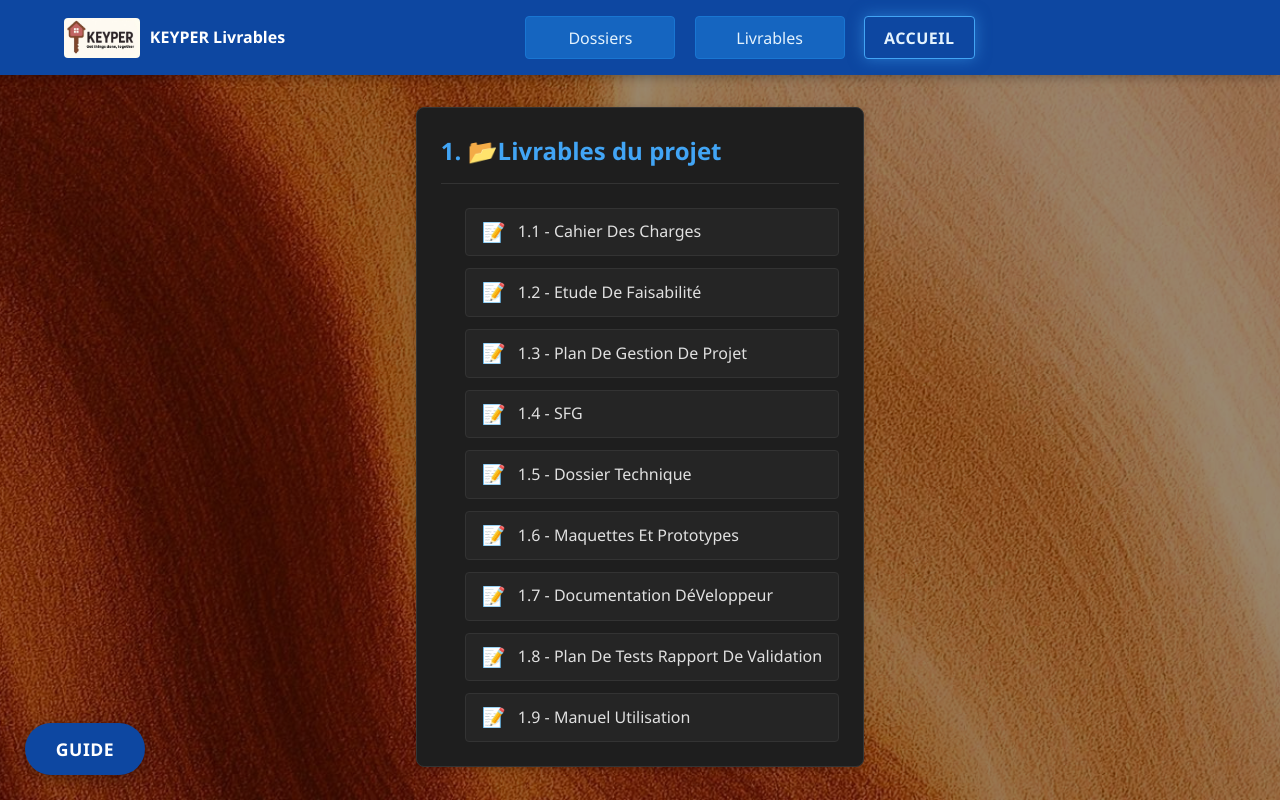
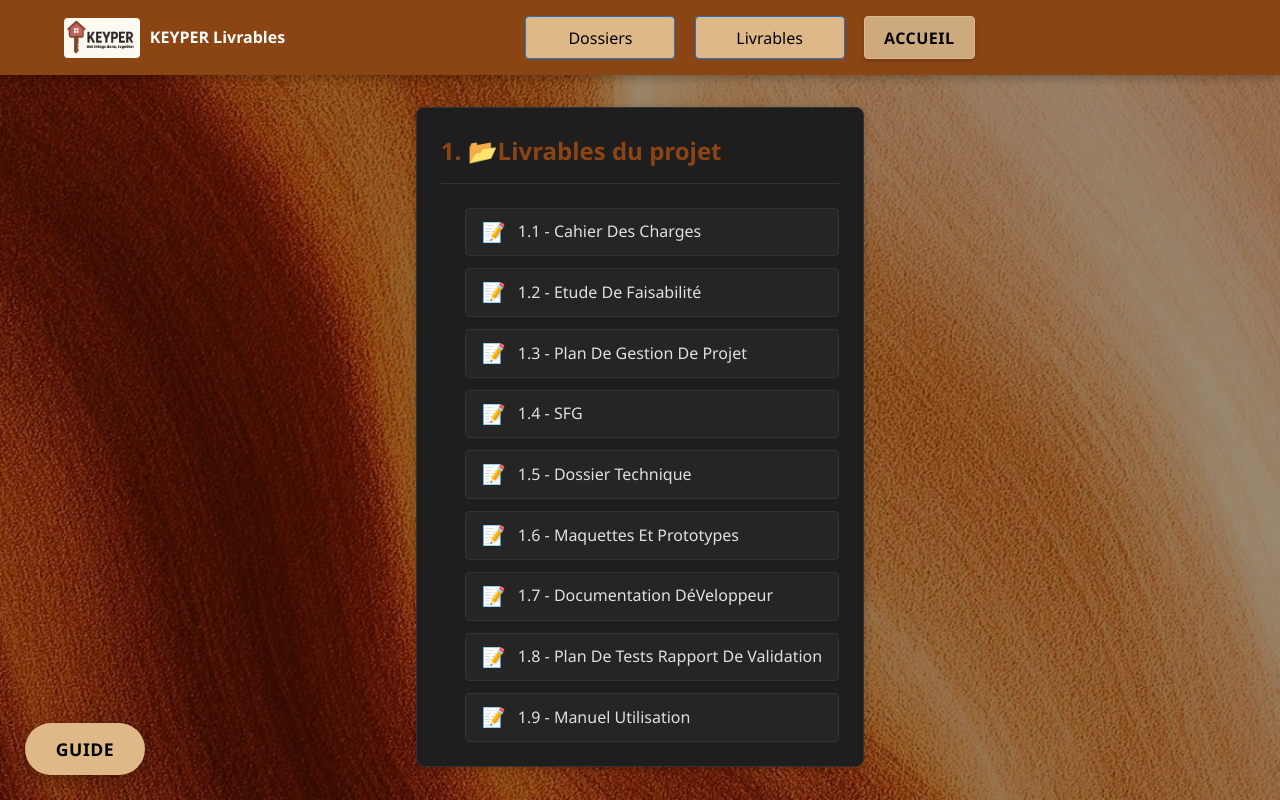
Before and after one commit to fromwonderland/keyper-livrables, a plain HTML site: page index.html in a window 1280 px wide. Drawn offline with Linux system fonts and the light colour scheme.

Commit message:
Add files via upload

```diff
--- a/style.css
+++ b/style.css
@@ -24,13 +24,13 @@ html {
 
 /* Poignée de la barre de défilement */
 ::-webkit-scrollbar-thumb {
-    background: #1e88e5;
+    background: #8B4513;
     border-radius: 6px;
     border: 3px solid #1e1e1e;
 }
 
 ::-webkit-scrollbar-thumb:hover {
-    background: #42a5f5;
+    background: #8B4513;
 }
 
 body {
@@ -44,7 +44,7 @@ body {
     flex-direction: column;
     overflow-y: auto;
     scrollbar-width: thin;
-    scrollbar-color: #1e88e5 rgba(0, 0, 0, 0.5);
+    scrollbar-color: #8B4513 rgba(0, 0, 0, 0.5);
     position: relative;
 }
 
@@ -72,7 +72,7 @@ main {
 
 /* Styles de la barre de navigation */
 .navbar {
-    background-color: #0d47a1;
+    background-color: SaddleBrown;
     color: #ffffff;
     padding: 1rem 2rem;
     box-shadow: 0 2px 10px rgba(0, 0, 0, 0.3);
@@ -309,6 +309,7 @@ main {
     }
 
     .dropbtn {
+        background-color: #8B4513;  /* Marron foncé */
         width: 100%;
         text-align: center;
         white-space: nowrap;
@@ -329,11 +330,11 @@ main {
 
 /* Style du bouton ACCUEIL */
 .home-btn {
-    background-color: #0d47a1;
-    color: #e3f2fd;
+    background-color: BurlyWood;
+    color: black;
     padding: 0.6rem 1.2rem;
     font-size: 1rem;
-    border: 1px solid #1976d2;
+    border: 1px solid BurlyWood;
     border-radius: 4px;
     cursor: pointer;
     transition: all 0.3s ease;
@@ -348,10 +349,38 @@ main {
     box-shadow: 0 0 10px rgba(66, 165, 245, 0.3);
 }
 
-.home-btn.active {
-    background-color: #0d47a1;
-    border-color: #42a5f5;
-    box-shadow: 0 0 15px rgba(66, 165, 245, 0.5);
+/* Style du bouton ACCUEIL - Version finale */
+.home-btn,
+#home-btn,
+#home-btn-desktop {
+    background-color: BurlyWood !important;
+    color: black !important;
+    padding: 0.6rem 1.2rem;
+    font-size: 1rem;
+    border: 1px solid BurlyWood !important;
+    border-radius: 4px;
+    cursor: pointer;
+    transition: all 0.3s ease;
+    font-weight: bold;
+    text-transform: uppercase;
+    letter-spacing: 0.5px;
+}
+
+/* Style au survol */
+.home-btn:hover,
+#home-btn:hover,
+#home-btn-desktop:hover {
+    background-color: #DEB887 !important; /* Version légèrement plus claire de BurlyWood */
+    transform: translateY(-2px);
+    box-shadow: 0 4px 8px rgba(0, 0, 0, 0.2);
+}
+
+/* Style actif */
+.home-btn.active,
+#home-btn.active,
+#home-btn-desktop.active {
+    background-color: #CDAA7D !important; /* Version légèrement plus foncée de BurlyWood */
+    box-shadow: 0 2px 4px rgba(0, 0, 0, 0.2);
 }
 
 /* Style du bouton de téléchargement */
@@ -420,7 +449,7 @@ main {
 }
 
 .chapter-title {
-    color: #42a5f5;
+    color: #8B4513;
     font-size: 1.5rem;
     margin-bottom: 1.5rem;
     padding-bottom: 0.75rem;
@@ -502,8 +531,8 @@ main {
 }
 
 .dropbtn {
-    background-color: #1565c0;
-    color: #e3f2fd;
+    background-color: BurlyWood;
+    color: black;
     padding: 0.6rem 1.2rem;
     font-size: 1rem;
     border: 1px solid #1976d2;
@@ -700,8 +729,8 @@ main::-webkit-scrollbar {
     bottom: 25px;
     left: 25px;
     padding: 14px 28px;
-    background-color: #0d47a1;
-    color: white;
+    background-color: BurlyWood;
+    color: black;
     border: none;
     border-radius: 50px;
     cursor: pointer;
@@ -749,7 +778,7 @@ main::-webkit-scrollbar {
     max-height: 85vh;
     overflow-y: auto;
     position: relative;
-    border: 2px solid #1976d2;
+    border: 2px solid white;
     box-shadow: 0 10px 30px rgba(0, 0, 0, 0.2);
 }
 
```
